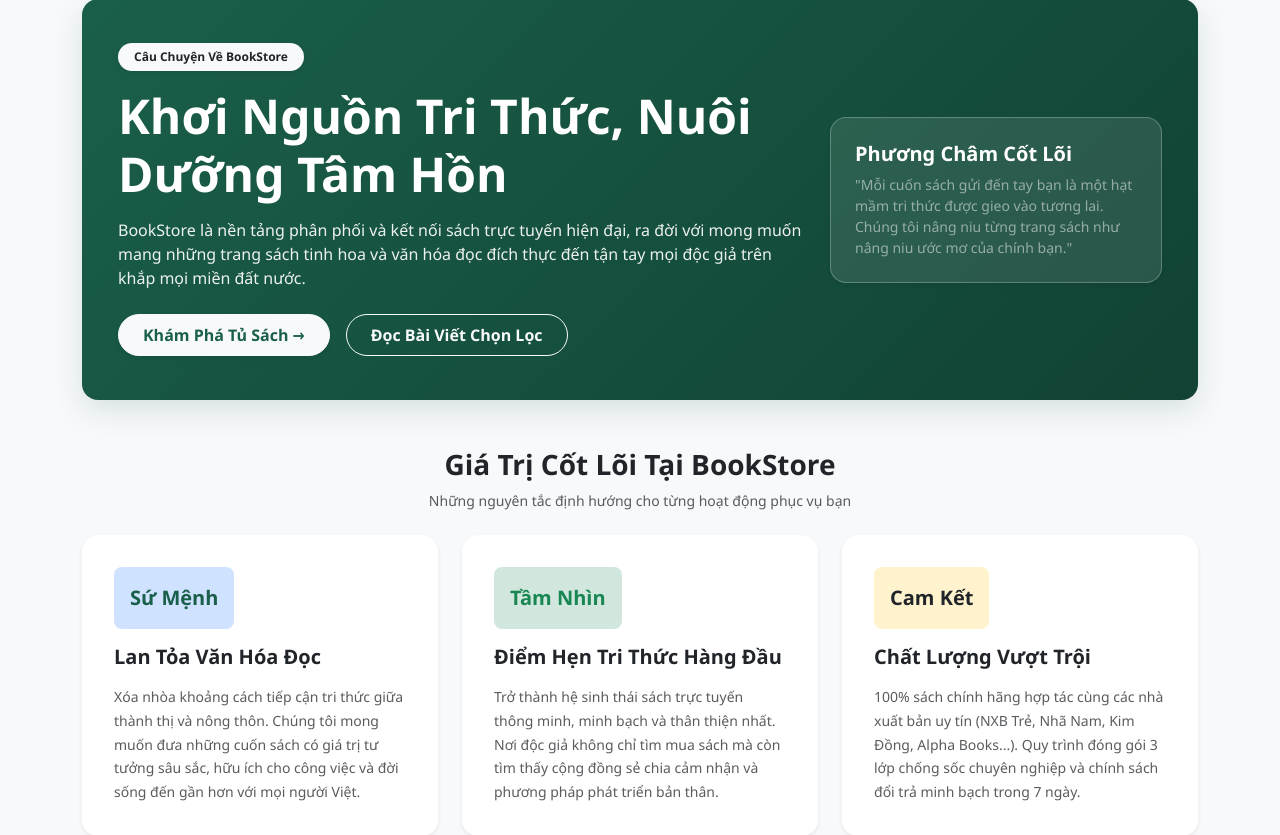
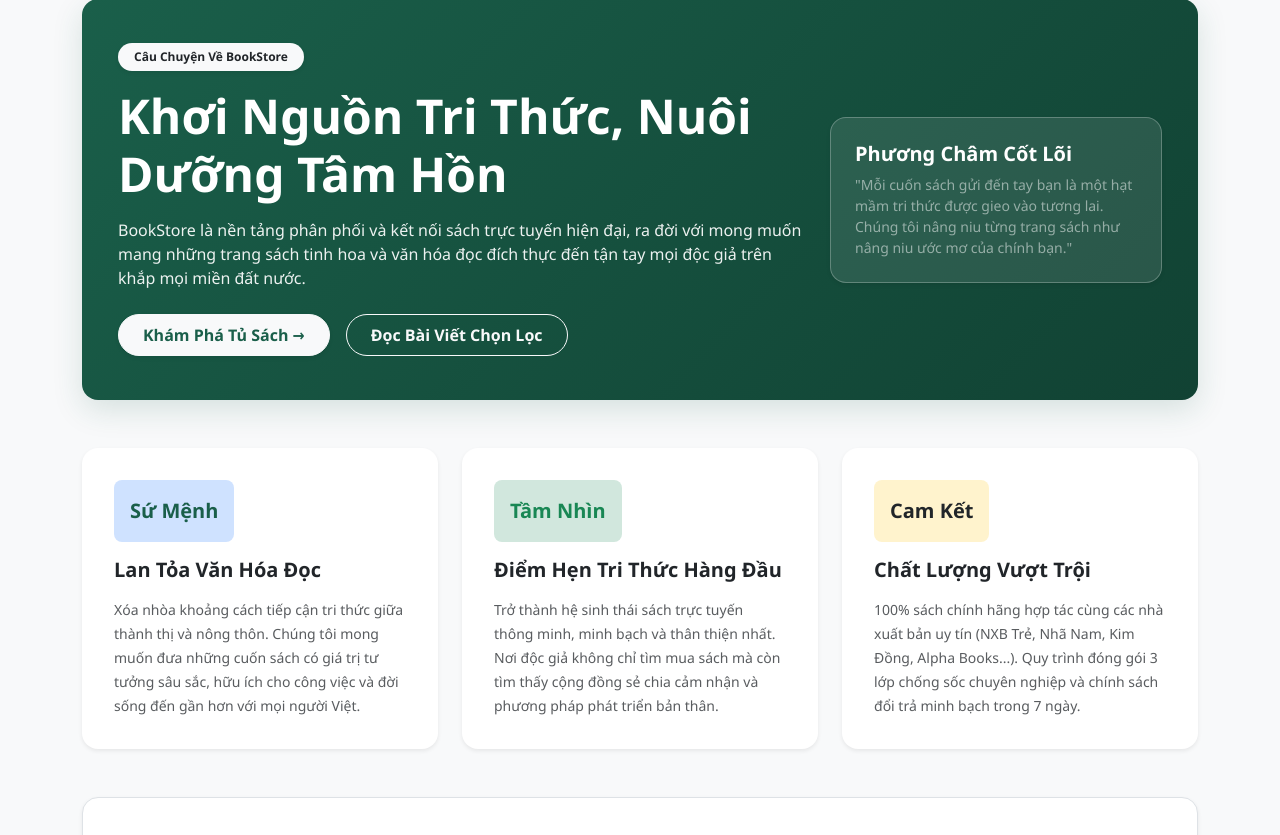
Before and after one commit to Khanhhhoan/WED_BOOKSELL, a PHP site: page /home/about in a window 1280 px wide. Shown: the part 145-980 px from the top of the page. Run offline with PHP 8.4, Linux system fonts and the light colour scheme; data comes from the database, SQL or seed files in the repository.

Commit message:
Remove Core Values heading in about page and update contact button to green

```diff
--- a/app/views/home/about.php
+++ b/app/views/home/about.php
@@ -41,10 +41,6 @@
 
     <!-- Sứ mệnh - Tầm nhìn - Cam kết -->
     <div class="mb-5">
-        <div class="text-center mb-4">
-            <h3 class="fw-bold text-dark">Giá Trị Cốt Lõi Tại BookStore</h3>
-            <p class="text-muted small">Những nguyên tắc định hướng cho từng hoạt động phục vụ bạn</p>
-        </div>
 
         <div class="row g-4">
             <div class="col-md-4">
--- a/app/views/home/contact.php
+++ b/app/views/home/contact.php
@@ -29,7 +29,7 @@
                         <textarea class="form-control" id="message" rows="5" placeholder="Bạn cần hỗ trợ điều gì?" required></textarea>
                     </div>
 
-                    <button type="button" class="btn btn-primary" onclick="alert('Cảm ơn bạn đã liên hệ! Tính năng Gửi Email đang được thử nghiệm.');">Gửi Tin Nhắn</button>
+                    <button type="button" class="btn btn-success px-4 py-2 fw-semibold shadow-sm" onclick="alert('Cảm ơn bạn đã liên hệ! Tính năng Gửi Email đang được thử nghiệm.');"><i class="bi bi-send me-1"></i> Gửi Tin Nhắn</button>
                 </form>
             </div>
         </div>
```
